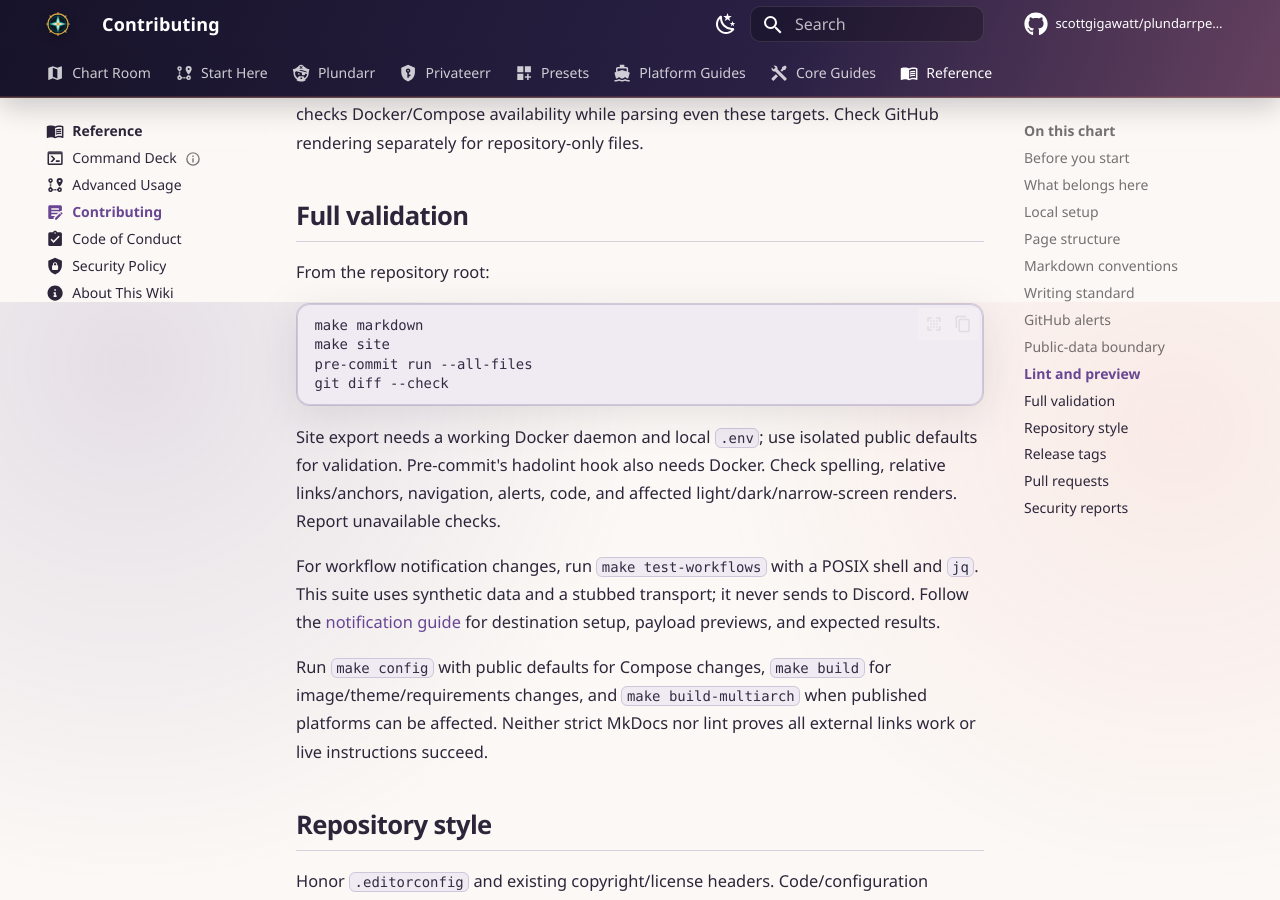
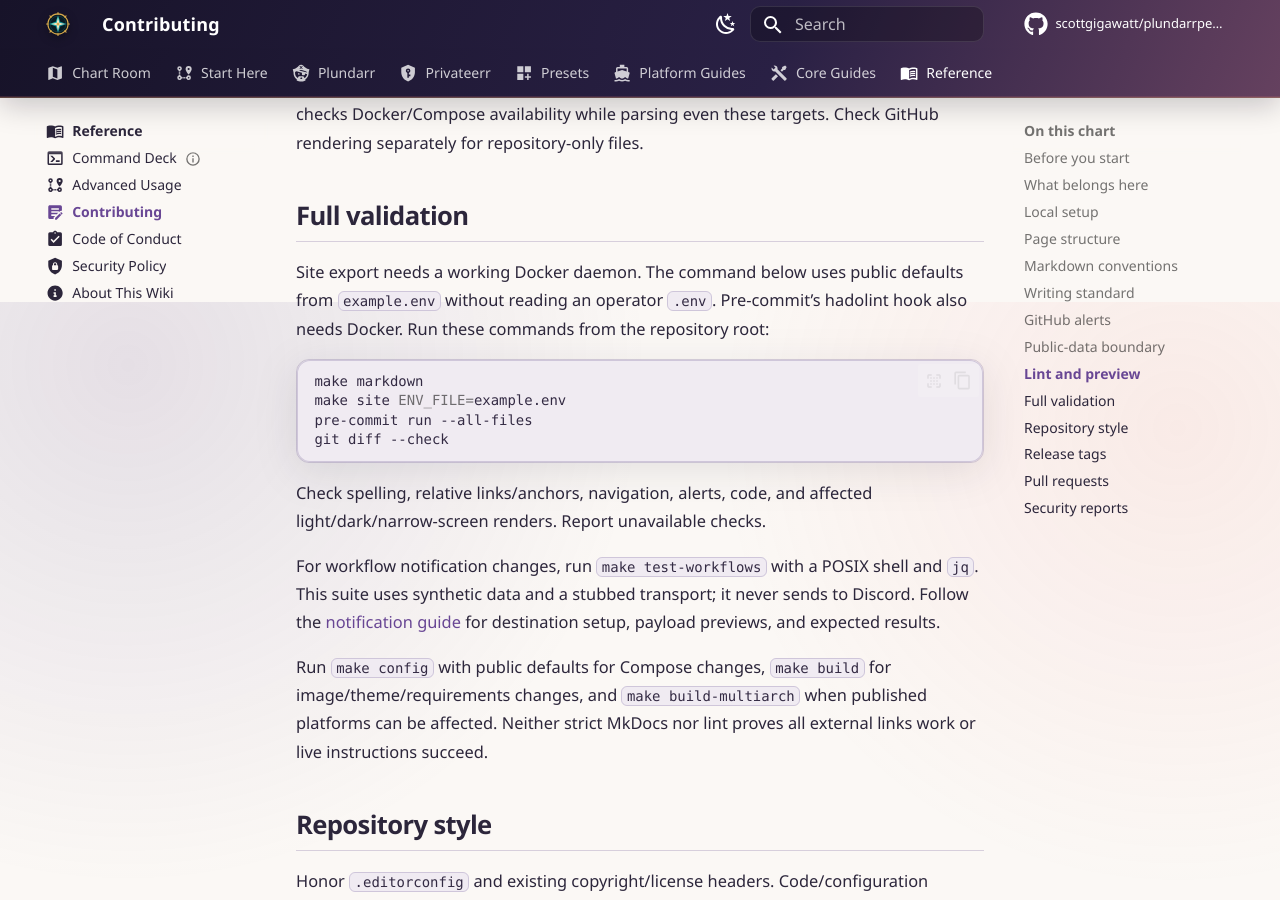
Before and after one commit to scottgigawatt/plundarrpedia, an MkDocs documentation site: the page built from docs/CONTRIBUTING.md, in a window 1280 px wide and 900 px high, scrolled down 3298 px. Built offline with MkDocs 1.6.1 and Material for MkDocs 9.7.7, drawn with Linux system fonts in a browser that asks for light colours; comment, search, counter and statistics services are not loaded.

````diff
--- a/docs/CONTRIBUTING.md
+++ b/docs/CONTRIBUTING.md
@@ -83,16 +83,16 @@ Never publish credentials, webhook URLs, live VPN configuration, private hostnam
 
 ## Full validation
 
-From the repository root:
+Site export needs a working Docker daemon. The command below uses public defaults from `example.env` without reading an operator `.env`. Pre-commit’s hadolint hook also needs Docker. Run these commands from the repository root:
 
 ```sh
 make markdown
-make site
+make site ENV_FILE=example.env
 pre-commit run --all-files
 git diff --check
 ```
 
-Site export needs a working Docker daemon and local `.env`; use isolated public defaults for validation. Pre-commit's hadolint hook also needs Docker. Check spelling, relative links/anchors, navigation, alerts, code, and affected light/dark/narrow-screen renders. Report unavailable checks.
+Check spelling, relative links/anchors, navigation, alerts, code, and affected light/dark/narrow-screen renders. Report unavailable checks.
 
 For workflow notification changes, run `make test-workflows` with a POSIX shell and `jq`. This suite uses synthetic data and a stubbed transport; it never sends to Discord. Follow the [notification guide](https://github.com/scottgigawatt/plundarrpedia/blob/main/.github/discord/README.md) for destination setup, payload previews, and expected results.
 
````
Also changed, not shown: .github/discord/README.md.
